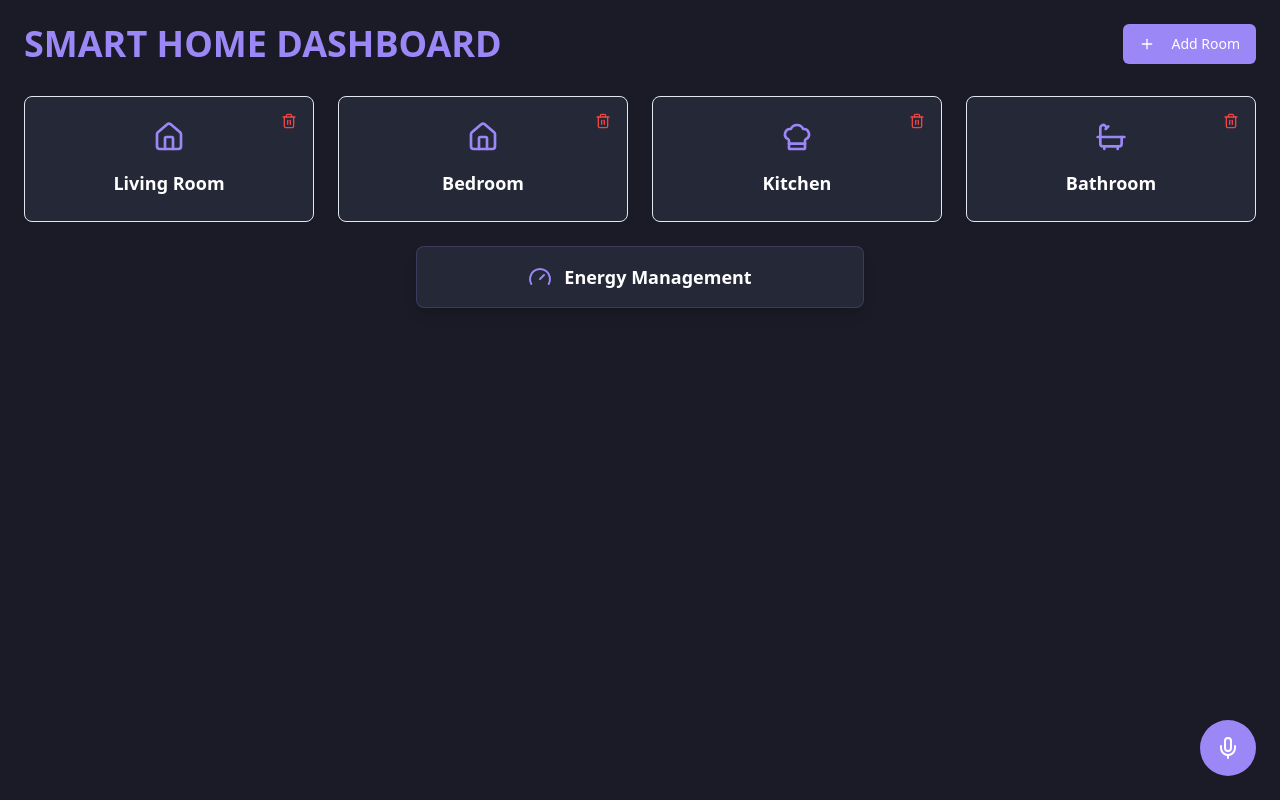
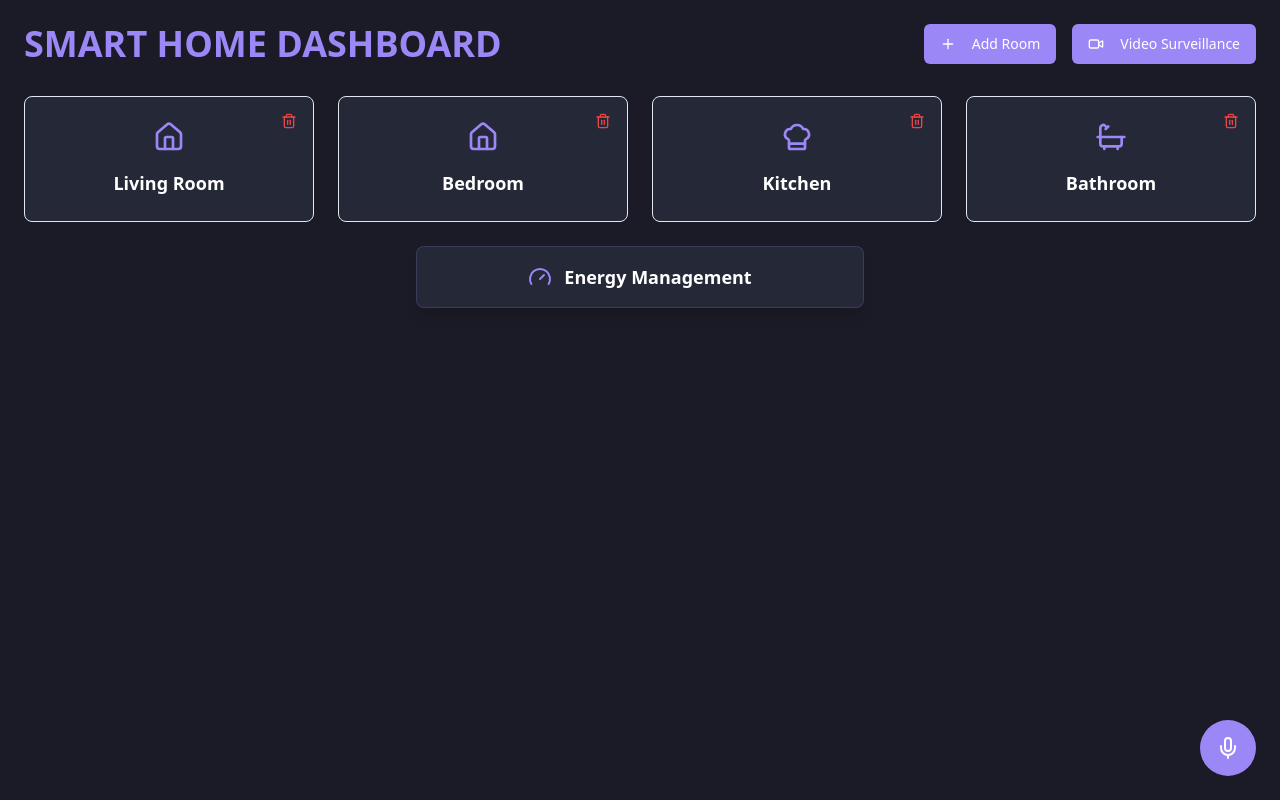
Before and after one commit to asumak2003/cozy-tabbed-haven-20, a React (Vite) app: page / in a window 1280 px wide. Built offline with nearby package versions, Linux system fonts and the light colour scheme.

Commit message:
Add video surveillance button
Position the video surveillance button next to the add room button on the home screen. Implement functionality to open the video surveillance in a separate full-screen window when clicked.
[skip gpt_engineer]

```diff
--- a/src/components/SmartHomeDashboard.tsx
+++ b/src/components/SmartHomeDashboard.tsx
@@ -1,5 +1,5 @@
 import { useState } from "react";
-import { Plus } from "lucide-react";
+import { Plus, Video } from "lucide-react";
 import { Button } from "./ui/button";
 import { TemperatureControl } from "./TemperatureControl";
 import { LightingControl } from "./LightingControl";
@@ -13,6 +13,7 @@ import { EnergyManagement } from "./features/EnergyManagement";
 import { VoiceAssistant } from "./features/VoiceAssistant";
 import { HomeScreen } from "./features/HomeScreen";
 import { RoomCard } from "./RoomCard";
+import { VideoSurveillance } from "./features/VideoSurveillance";
 
 const PIN = "1234";
 const defaultFeatures = ["Lights", "Heating System", "Entertainment"];
@@ -23,6 +24,7 @@ export const SmartHomeDashboard = () => {
   const [selectedRoom, setSelectedRoom] = useState<string | null>(null);
   const [selectedFeature, setSelectedFeature] = useState<string | null>(null);
   const [showEnergyManagement, setShowEnergyManagement] = useState(false);
+  const [showVideoSurveillance, setShowVideoSurveillance] = useState(false);
   const [newRoomName, setNewRoomName] = useState("");
   const [newFeatureName, setNewFeatureName] = useState("");
   const [showAddRoom, setShowAddRoom] = useState(false);
@@ -81,6 +83,12 @@ export const SmartHomeDashboard = () => {
     setSelectedFeature(null);
   };
 
+  const handleVideoSurveillance = () => {
+    setShowVideoSurveillance(true);
+    setSelectedRoom(null);
+    setSelectedFeature(null);
+  };
+
   const handleDeleteRoom = (room: string) => {
     setDeleteDialog({ isOpen: true, type: "room", name: room });
   };
@@ -115,10 +123,13 @@ export const SmartHomeDashboard = () => {
     setSelectedRoom(null);
     setSelectedFeature(null);
     setShowEnergyManagement(false);
+    setShowVideoSurveillance(false);
   };
 
   const handleBack = () => {
-    if (showEnergyManagement) {
+    if (showVideoSurveillance) {
+      setShowVideoSurveillance(false);
+    } else if (showEnergyManagement) {
       setShowEnergyManagement(false);
     } else if (selectedFeature) {
       setSelectedFeature(null);
@@ -140,7 +151,15 @@ export const SmartHomeDashboard = () => {
     }
   };
 
-  const showBackButton = Boolean(selectedRoom || selectedFeature || showEnergyManagement);
+  const showBackButton = Boolean(selectedRoom || selectedFeature || showEnergyManagement || showVideoSurveillance);
+
+  if (showVideoSurveillance) {
+    return (
+      <div className="fixed inset-0 bg-[#1a1b26] z-50">
+        <VideoSurveillance onBack={handleBack} />
+      </div>
+    );
+  }
 
   return (
     <div className="min-h-screen bg-[#1a1b26] p-6">
@@ -150,10 +169,16 @@ export const SmartHomeDashboard = () => {
         </h1>
         <div className="flex items-center gap-4">
           {!selectedFeature && !selectedRoom && !showEnergyManagement && (
-            <Button onClick={() => setShowAddRoom(true)}>
-              <Plus className="mr-2 h-4 w-4" />
-              Add Room
-            </Button>
+            <>
+              <Button onClick={() => setShowAddRoom(true)}>
+                <Plus className="mr-2 h-4 w-4" />
+                Add Room
+              </Button>
+              <Button onClick={handleVideoSurveillance}>
+                <Video className="mr-2 h-4 w-4" />
+                Video Surveillance
+              </Button>
+            </>
           )}
           {selectedRoom && !selectedFeature && (
             <Button onClick={() => setShowAddFeature(true)}>
```
